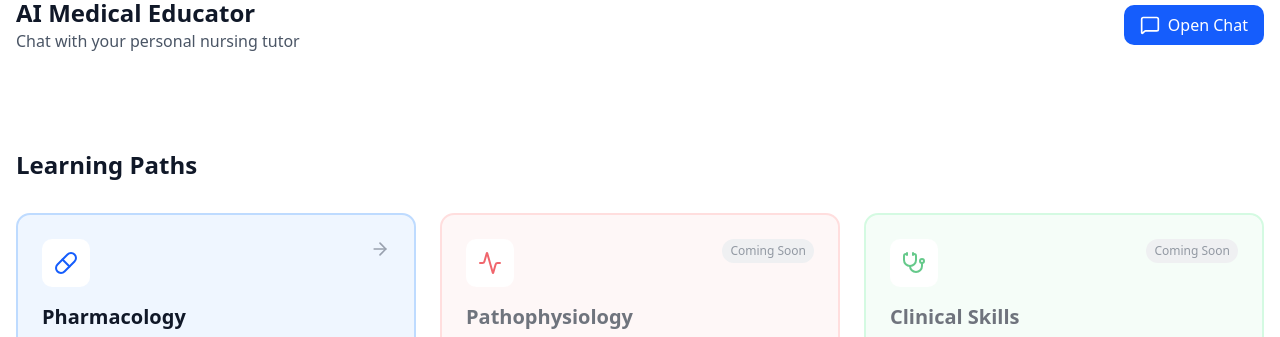
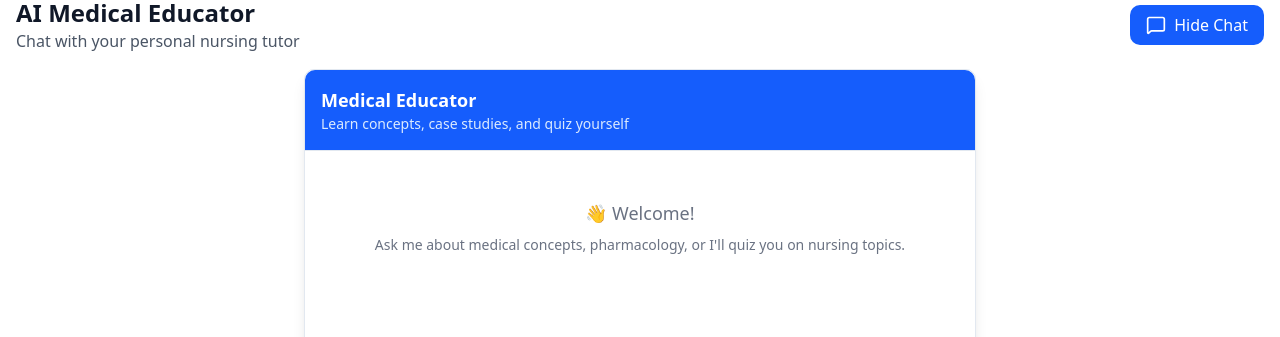
Before and after one commit to lewyman/End-game, a React (Vite) app in the folder frontend/: page /nursing in a window 1280 px wide. Shown: the part 416-753 px from the top of the page. Built offline with nearby package versions, Linux system fonts and the light colour scheme.

Commit message:
Make chat visible by default on Nursing page

```diff
--- a/frontend/src/pages/Nursing.tsx
+++ b/frontend/src/pages/Nursing.tsx
@@ -5,7 +5,7 @@ import { useState, useEffect } from "react";
 
 export default function Nursing() {
   const [userId, setUserId] = useState<string>("guest");
-  const [showChat, setShowChat] = useState(false);
+  const [showChat, setShowChat] = useState(true);
 
   useEffect(() => {
     const user = localStorage.getItem("pharma_current_user");
```
